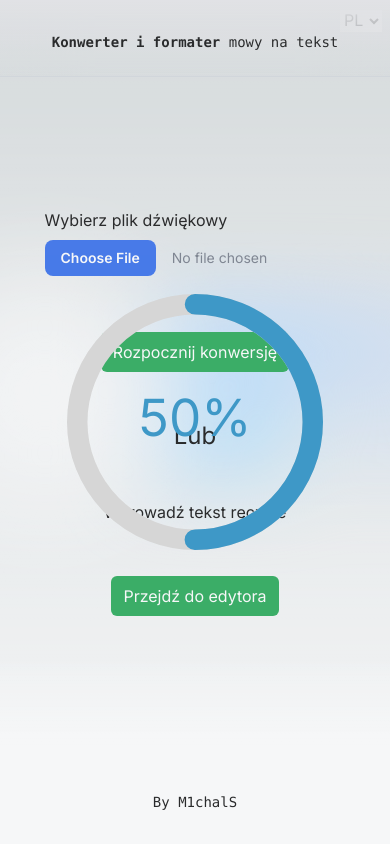
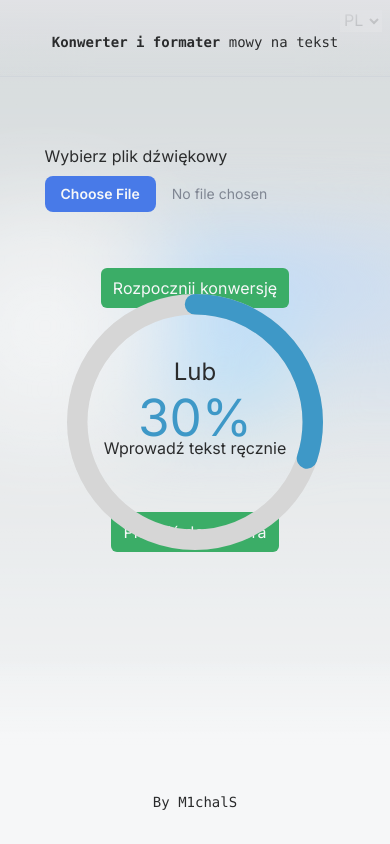
Before and after one commit to M1chalS/speech-to-text-formatter-ai, a Next.js app: page / in a window 390 px wide. Both pictures are taken after a click on the button "Rozpocznij konwersję". Shown: the top 844 px of the page. Built offline with nearby package versions, Linux system fonts and the light colour scheme.

Commit message:
Better progress indicating, responsiveness fixes

```diff
--- a/app/page.tsx
+++ b/app/page.tsx
@@ -4,7 +4,7 @@ import Title from "@/components/Title";
 
 export default function Home() {
     return (
-      <main className="flex min-h-screen flex-col items-center justify-between md:px-24 md:py-24 px-8 py-24">
+      <main className="flex min-h-screen flex-col items-center md:px-24 md:py-24 px-8 py-24">
           <LanguageSelect/>
           <div className="z-10 w-full max-w-5xl items-center justify-between font-mono text-sm lg:flex">
               <Title/>
--- a/components/Converter.tsx
+++ b/components/Converter.tsx
@@ -22,9 +22,9 @@ export default ({onFormat}: { onFormat: (input: string) => void }) => {
           className="relative z-10 flex place-items-center before:absolute before:h-[300px] before:w-full before:-translate-x-1/2 before:rounded-full before:bg-gradient-radial before:from-white before:to-transparent before:blur-2xl before:content-[''] after:absolute after:-z-20 after:h-[180px] after:w-full after:translate-x-1/3 after:bg-gradient-conic after:from-sky-200 after:via-blue-200 after:blur-2xl after:content-[''] before:dark:bg-gradient-to-br before:dark:from-transparent before:dark:to-blue-700 before:dark:opacity-10 after:dark:from-sky-900 after:dark:via-[#0141ff] after:dark:opacity-40 sm:before:w-[480px] sm:after:w-[240px] before:lg:h-[360px]">
             <FileInput onTranscription={handleTranscription}/>
         </div></div>}
-        {!visible && <div className="w-full md:flex flex-col items-center mb-12">
-            <p className="mb-2 self-start">{langFile.text}:</p>
-            <textarea className="font-mono w-full h-64 dark:text-black p-4 rounded-md dark:bg-gray-300"
+        {!visible && <div className="w-full mb-12 md:px-16 container mx-auto">
+            <p className="mb-2 self-start text-xl">{langFile.text}:</p>
+            <textarea className="bg-white border-black border w-full h-64 dark:text-black p-4 rounded-md dark:bg-gray-300"
                       onChange={(e) => setTranscription(e.target.value)} value={transcription}/>
             <div className="grid place-items-center">
                 <button className="mt-6 bg-green-600 rounded-md px-4 py-3 text-white text-xl"
--- a/components/FileInput.tsx
+++ b/components/FileInput.tsx
@@ -1,9 +1,9 @@
 'use client';
 import { ChangeEvent, useState } from "react";
 import toWav from "audiobuffer-to-wav";
-import { CircularProgressbar } from 'react-circular-progressbar';
 import 'react-circular-progressbar/dist/styles.css';
 import { getLang } from "@/lang/lang";
+import ProgressIndicator from "@/components/ProgressIndicator";
 const langFile = require(`@/lang/${getLang()}.js`).default;
 
 export default ({onTranscription}: { onTranscription: (data: string) => void }) => {
@@ -41,11 +41,9 @@ export default ({onTranscription}: { onTranscription: (data: string) => void })
     };
 
     return <div className="container z-10 flex flex-row justify-between items-center gap-12 md:mt-0 mt-12">
-        {loading && <div className="fixed inset-0 w-screen h-screen grid place-items-center z-20 bg-gray-300/20">
-            <CircularProgressbar value={50} text={`${50}%`} className="w-64 h-64"/>
-        </div>}
+        {loading && <ProgressIndicator />}
         <div className="grid md:grid-cols-3 grid-cols-1 md:gap-y-0 gap-y-12  place-items-center">
-            <div className="flex flex-col md:gap-y-4 gap-y-2">
+            <div className="flex flex-col items-center md:gap-y-4 gap-y-2">
                 <div className="place-self-start">{langFile.select_sound_file}</div>
                 <label className="block">
                     <input type="file" onChange={handleFileChange} className="block w-full text-sm text-gray-500 pointer-events-auto
--- a/components/Formatter.tsx
+++ b/components/Formatter.tsx
@@ -2,8 +2,9 @@
 import Converter from "@/components/Converter";
 import ReactMarkdown from 'react-markdown';
 import { useState } from "react";
-import { CircularProgressbar } from "react-circular-progressbar";
 import { getLang } from "@/lang/lang";
+import ProgressIndicator from "@/components/ProgressIndicator";
+
 const langFile = require(`@/lang/${getLang()}.js`).default;
 
 export default () => {
@@ -13,7 +14,7 @@ export default () => {
     const startFormatting = async (input: string) => {
         setLoading(true);
 
-        if(!input) {
+        if ( !input ) {
             setLoading(false);
             return;
         }
@@ -35,21 +36,24 @@ export default () => {
 
     const copyToClipboard = async () => {
         await navigator.clipboard.writeText(generatedOutput);
-    }
+    };
 
-    return <div className="lg:mb-48 mb-32 container">
-        {loading && <div className="fixed inset-0 w-screen h-screen grid place-items-center z-20 bg-gray-300/20">
-            <CircularProgressbar value={50} text={`${50}%`} className="w-64 h-64"/>
-        </div>}
+    return <div className="grid items-center w-full h-full">
+        <div className="lg:mb-0 mb-32">
+            {loading && <ProgressIndicator/>}
             {(!generatedOutput && !loading) && <Converter onFormat={startFormatting}/>}
-        {generatedOutput && <div className="md:container px-4">
+            {generatedOutput && <div className="px-4">
                 <div className="flex flex-row justify-between gap-x-8 items-center mb-4">
                     <h2 className="text-2xl mb-4">{langFile.result}</h2>
-                <button onClick={copyToClipboard} className="bg-gray-100 text-black border-black border md:text-base text-sm rounded-xl md:py-2 py-0.5 md:px-3 px-1">Kopiuj tekst w formacie markdown</button>
+                    <button onClick={copyToClipboard}
+                            className="bg-gray-100 text-blue-600 border-blue-600 border md:text-base text-sm rounded-xl md:py-2 py-0.5 md:px-3 px-1">Kopiuj
+                        tekst w formacie markdown
+                    </button>
                 </div>
-            <code>
+                <div className="p-4 bg-white border-black border w-full font-mono rounded-lg">
                     <ReactMarkdown>{generatedOutput}</ReactMarkdown>
-            </code>
+                </div>
             </div>}
+        </div>
     </div>;
 }
--- /dev/null
+++ b/components/ProgressIndicator.tsx
@@ -0,0 +1,17 @@
+import { CircularProgressbar } from "react-circular-progressbar";
+import { useEffect, useState } from "react";
+
+export default () => {
+    const [ progress, setProgress ] = useState<number>(10);
+
+    useEffect(() => {
+        setTimeout(() => setProgress(20), 1000);
+        setTimeout(() => setProgress(30), 1500);
+        setTimeout(() => setProgress(70), 3000);
+        setTimeout(() => setProgress(90), 4000);
+    }, []);
+
+    return <div className="fixed inset-0 w-screen h-screen grid place-items-center z-20 bg-gray-300/20">
+        <CircularProgressbar value={progress} text={`${progress}%`} className="w-64 h-64"/>
+    </div>;
+}
```
Lines whose indentation alone changed are shown as unchanged.
